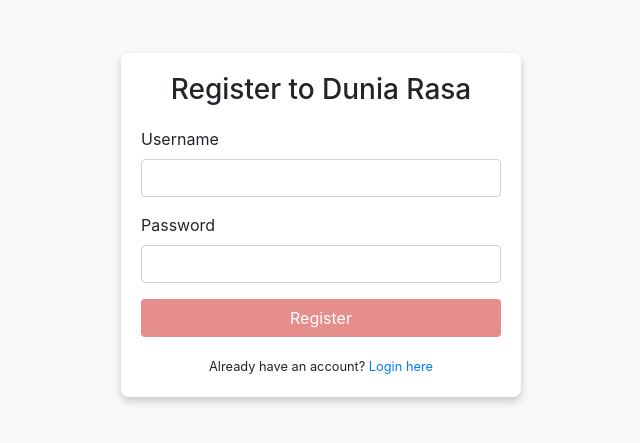
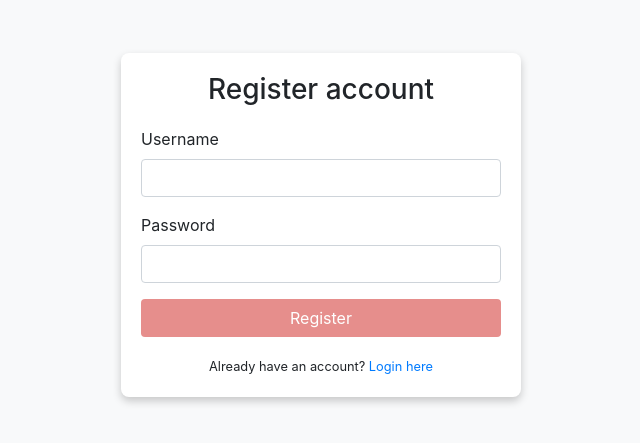
Before and after one commit to SebastianWibowo/UAS-Front-End, a plain HTML site: page register.html in a window 1280 px wide. Shown: the part 175-618 px from the top of the page, without its empty margins (319-959 px from the left). Drawn offline with nearby package versions, Linux system fonts and the light colour scheme.

Commit message:
memperaiki halaman registr

```diff
--- a/register.html
+++ b/register.html
@@ -51,7 +51,7 @@
 <body ng-controller="RegisterController">
 
     <div class="register-card">
-        <h3 class="register-title">Register to Dunia Rasa</h3>
+        <h3 class="register-title">Register account</h3>
         <form name="registerForm" ng-submit="register()">
             <!-- Username Field -->
             <div class="form-group">
```
Also changed, not shown: login.html (+1 -1 lines).
